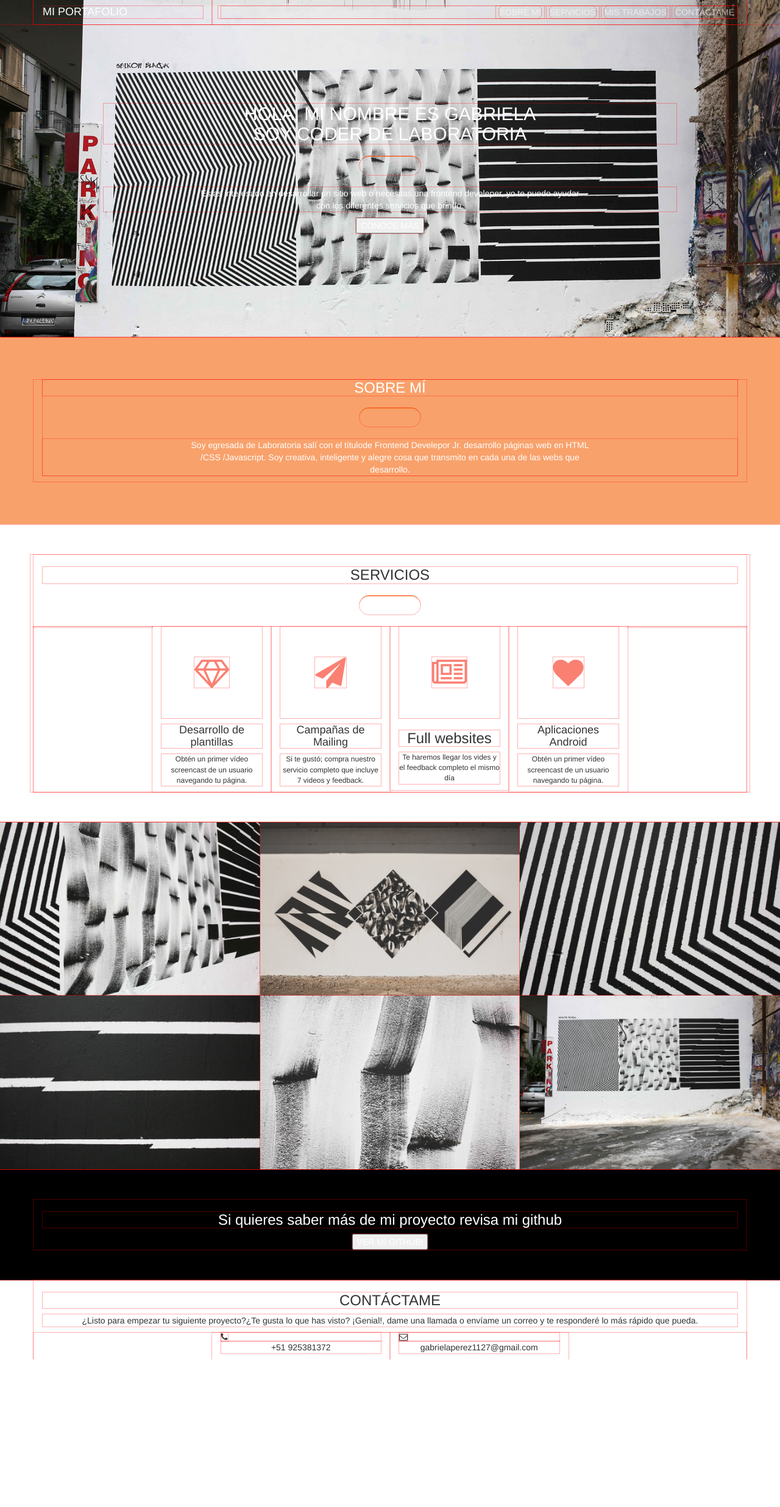
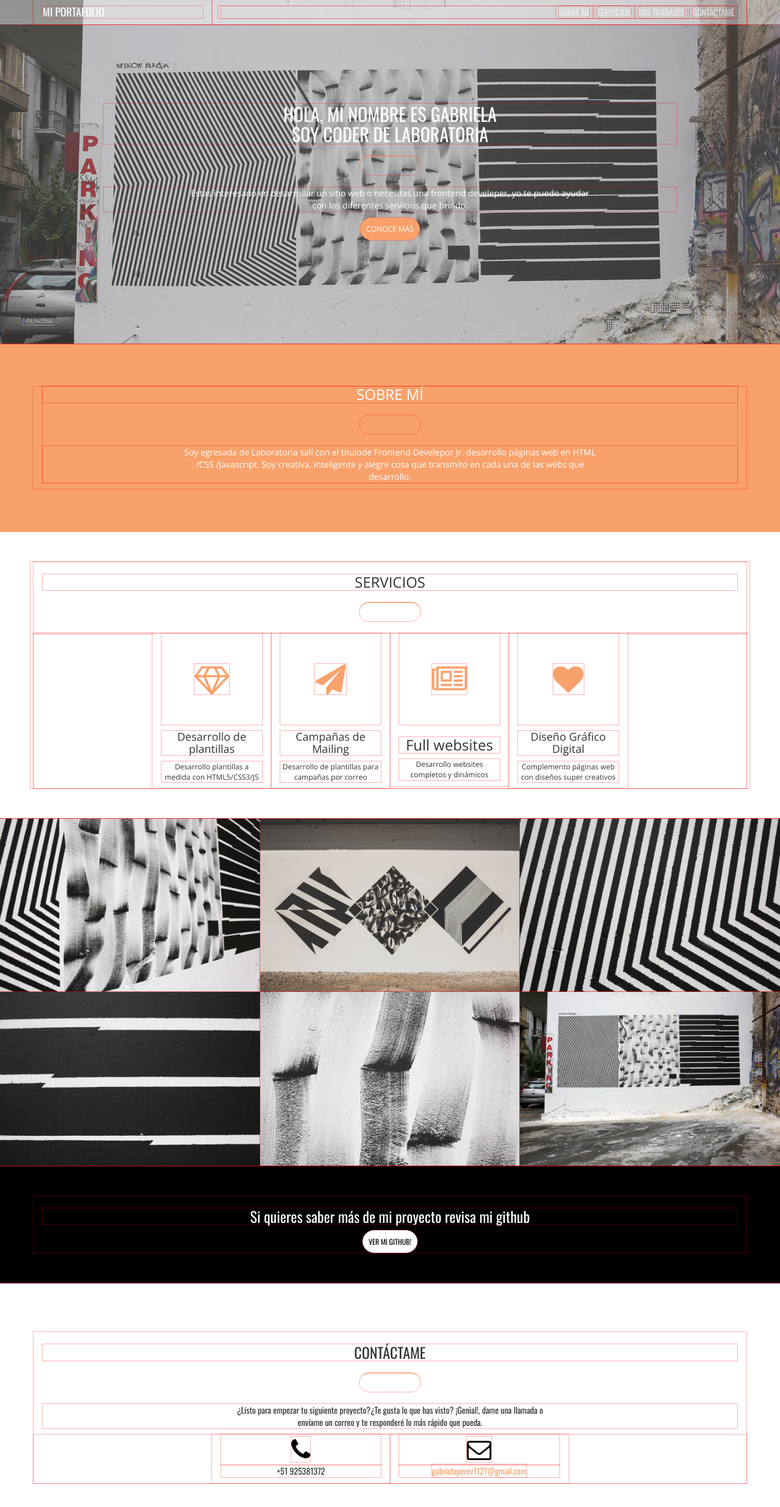
Before and after one commit to Gabriela-Chura/miportafolio, a plain HTML site: page index.html in a window 1280 px wide. Shown: the whole page at 61% size. Before the commit the page ends 2230 px from the top, so only its background shows below. Drawn offline with nearby package versions, Linux system fonts and the light colour scheme; files whose address does not match are found by name.

Commit message:
textos e imagenes

```diff
--- a/css/main.css
+++ b/css/main.css
@@ -11,11 +11,15 @@ body{
 
 .tti{
     margin: 0;
+    font-family: 'Oswald', sans-serif;
 }
 
 .tto{
     font-size: 18px;
+    font-family: 'Oswald', sans-serif;
+
 }
+
 
 /*---------------------------------HEADER---------------------*/
 
@@ -29,6 +33,8 @@ body{
     z-index: 1;
     position: fixed;
     width: 100%;
+    background-color: rgba(255, 255, 255, 0.42);
+    font-family: 'Oswald', sans-serif;
 }
 
 .fondo{
@@ -49,8 +55,20 @@ nav li a{
 nav li a:hover, nav li a:focus, nav li a:active{
 	text-decoration: none;
 	outline: none;
-    color: rgba(255, 255, 255, 0.53);
+    color: rgb(248, 161, 107);
 	font-weight: 600;
+    letter-spacing: 2px;
+
+}
+
+
+.boton1{
+    padding: 10px 10px;
+    background-color: rgb(248, 161, 107);
+    border-radius: 20px;
+    border: none;
+    font-size: 12px;
+
 
 }
 /*---------------------------------mainnav--------------------*/
@@ -91,6 +109,8 @@ nav li a:hover, nav li a:focus, nav li a:active{
 {
 	padding: 170px;
 	text-align: center;
+    background-color: rgba(129, 126, 126, 0.39);
+    font-family: 'Open Sans', sans-serif;
 }
 
 
@@ -98,7 +118,7 @@ hr.style18 {
   height: 30px;
     width: 100px;
   border-style: solid;
-  border-color: rgb(247, 99, 7);
+  border-color: rgb(248, 161, 107);
   border-width: 1px 0 0 0;
   border-radius: 20px;
 }
@@ -109,7 +129,7 @@ hr.style18:before {
     width: 100px;
   margin-top: -31px;
   border-style: solid;
-  border-color:rgb(248, 121, 41);
+  border-color:rgb(248, 161, 107);
   border-width: 0 0 1px 0;
   border-radius: 20px;
 }
@@ -120,6 +140,7 @@ hr.style18:before {
 	background: rgb(248, 161, 107);
 	padding: 70px 0;
     color: white;
+     font-family: 'Open Sans', sans-serif;
 }
 .header-banner h3
 {
@@ -132,6 +153,7 @@ hr.style18:before {
 
 .services {
     margin: 50px;
+     font-family: 'Open Sans', sans-serif;
 }
 .services p{
     font-size: 12px;
@@ -147,7 +169,7 @@ hr.style18:before {
 .icon-container i{
     line-height: 150px;
     font-size: 50px;
-    color: salmon;
+    color: rgb(248, 161, 107);
    }
 
 /*---------------------------------IMAGENES-------------------*/
@@ -157,20 +179,63 @@ hr.style18:before {
     margin: 0;
 }
 
+.Texto1{
+    background-color: rgba(234, 190, 130, 0.62);
+    width: 100%;
+    height: auto;
+    position: absolute;
+     font-family: 'Oswald', sans-serif;
+    font-size: 15px;
+    padding: 120px 0;
+    color: white;
+}
+
+
+
+
 /*---------------------------------GITHUB--------------------*/
 
 .github{
     background-color: black;
     color: white;
     text-align: center;
-    padding: 50px;
+    padding: 50px 0;
+    font-family: 'Oswald', sans-serif;
 }
 
+.boton2{
+    padding: 10px 10px;
+    background-color: white;
+    color: black;
+    border-radius: 20px;
+    border: none;
+    font-size: 12px;
 
 
+}
 
+/*---------------------------------FOOTER--------------------*/
 
+.icon-container2 {
 
+    margin: 0 auto;
+    text-align: center;
+      }
+
+.icon-container2 i{
+    line-height: 50px;
+    font-size: 40px;
+    color: black;
+   }
+
+.footer{
+    padding: 80px 0;
+    font-family: 'Oswald', sans-serif;
+}
+
+.pcolor a{
+    color: rgb(248, 161, 107);
+}
 
 
 /*-------------------------------QUERIES--------------------*/
@@ -193,12 +258,21 @@ hr.style18:before {
 
     .desktop-menu a {
 
-           font-size: 12px;
+           font-size: 10px;
     }
 
     .services {
     margin: 0;
 }
+.tto{
+    font-size: 14px;
+    color: rgb(248, 161, 107);
+}
+
+    .github{
+        margin: 0;
+    }
+
 
 }
 
@@ -227,7 +301,7 @@ hr.style18:before {
 
 }
     .desktop-menu, .tto{
-    color: salmon;
+    color: rgb(248, 161, 107);
     margin-top: 20px;
 
 }
@@ -237,4 +311,10 @@ hr.style18:before {
 
 }
 
+.Texto1{
+
+    padding: 100px 0;
+
 }
+
+}
--- a/index.html
+++ b/index.html
@@ -36,8 +36,8 @@
              <ul class=" desktop-menu list-inline text-right">
                <li><a href="#sobremi">SOBRE MÍ</a></li>
                <li><a href="#servicios">SERVICIOS</a></li>
-               <li><a href="#">MIS TRABAJOS</a></li>
-               <li><a href="">CONTÁCTAME</a></li>
+               <li><a href="#github">MIS TRABAJOS</a></li>
+               <li><a href="#contacto">CONTÁCTAME</a></li>
              </ul>
          </nav>
 
@@ -51,8 +51,8 @@
            <ul class="mobile-menu text-right">
                <li><a href="#sobremi">SOBRE MÍ</a></li>
                <li><a href="#servicios">SERVICIOS</a></li>
-               <li><a href="#">MIS TRABAJOS</a></li>
-               <li><a href="">CONTÁCTAME</a></li>
+               <li><a href="#github">MIS TRABAJOS</a></li>
+               <li><a href="#contacto">CONTÁCTAME</a></li>
              </ul>
              </div>
             </nav>
@@ -64,7 +64,7 @@
            <h2 class="tti">HOLA, MI NOMBRE ES GABRIELA <br> SOY CODER DE LABORATORIA</h2>
            <hr class="style18">
            <p class="text-center">Estas interesado en desarrollar un sitio web o necesitas una frontend develeper, yo te puedo ayudar <br class="hidden-xs"> con los diferentes servicios que brindo. </p>
-           <button>CONOCE MÁS</button>
+           <button class="boton1">CONOCE MÁS</button>
        </div>
 
 
@@ -97,7 +97,7 @@
                <i class="icon-diamond"></i>
                </div>
                <h4 class="text-center">Desarrollo de plantillas</h4>
-               <p class="text-center">Obtén un primer vídeo screencast de un usuario navegando tu página.</p>
+               <p class="text-center">Desarrollo plantillas a medida con HTML5/CSS3/JS </p>
                </div>
 
             <div class="col-md-2">
@@ -105,22 +105,22 @@
                  <i class="icon-paper-plane"></i>
                 </div>
                 <h4 class="text-center">Campañas de Mailing</h4>
-               <p class="text-center">Si te gustó; compra nuestro servicio completo que incluye 7 videos y feedback. </p>
+               <p class="text-center">Desarrollo de plantillas para campañas por correo </p>
             </div>
             <div class="col-md-2">
                <div class="icon-container">
                 <i class="icon-newspaper-o"></i>
                 </div>
                 <h3 class="text-center">Full websites</h3>
-               <p class="text-center">Te haremos llegar los vides y el feedback completo el mismo día</p>
+               <p class="text-center">Desarrollo websites completos y dinámicos</p>
             </div>
 
             <div class="col-md-2">
               <div class="icon-container">
                <i class="icon-heart"></i>
                </div>
-               <h4 class="text-center">Aplicaciones Android</h4>
-               <p class="text-center">Obtén un primer vídeo screencast de un usuario navegando tu página.</p>
+               <h4 class="text-center">Diseño Gráfico Digital</h4>
+               <p class="text-center">Complemento páginas web con diseños super creativos</p>
                </div>
 
                 <div class="col-md-2">
@@ -131,7 +131,7 @@
 
      </section>
 <!----------------------------------------IMAGENES---------------->
-     <section>
+     <section id="github">
          <div class="container-fluid">
              <div class="row">
                 <div class="col-md-4 img-responsive contenido">
@@ -141,7 +141,8 @@
                     <img src="images/2.jpg" alt="" width="100%;">
                 </div>
                 <div class="col-md-4 img-responsive  contenido">
-                    <img src="images/3.jpg" alt="" width="100%;">
+                    <div class="Texto1 visible-xs"> <p class="text-center">CATEGORÍA <br> Nombre del proyecto</p></div>
+                    <div class="images"> <img src="images/3.jpg" alt="" width="100%;"></div>
                 </div>
              </div>
               <div class="row">
@@ -152,25 +153,28 @@
                     <img src="images/5.jpg" alt="" width="100%;">
                 </div>
                 <div class="col-md-4 img-responsive  contenido">
-                    <img src="images/header.jpg" alt="" width="100%;">
+                    <div class="Texto1 visible-xs"> <p class="text-center">CATEGORÍA <br> Nombre del proyecto</p></div>
+                    <div class="images"> <img src="images/header.jpg" alt="" width="100%;"></div>
+
                 </div>
              </div>
          </div>
      </section>
 <!----------------------------------------GITHUB---------------->
-     <section class="github">
+     <section class="github" >
         <div class="container">
-         <h3 class="text-center">Si quieres saber más de mi proyecto revisa mi github</h3>
-         <button>VER MI GITHUB!</button>
+         <h3 >Si quieres saber más de mi proyecto revisa mi github</h3>
+         <button class="boton2">VER MI GITHUB!</button>
          </div>
      </section>
 
 <!----------------------------------FOOTER---------------->
 
-     <section>
+     <section class="footer" id="contacto">
         <div class="container">
           <h3 class="text-center">CONTÁCTAME</h3>
-          <p class="text-center">¿Listo para empezar tu siguiente proyecto?¿Te gusta lo que has visto? ¡Genial!, dame una llamada o envíame un correo y te responderé lo más rápido que pueda. </p>
+          <hr class="style18">
+          <p class="text-center">¿Listo para empezar tu siguiente proyecto?¿Te gusta lo que has visto? ¡Genial!, dame una llamada o <br class="hidden-xs"> envíame un correo y te responderé lo más rápido que pueda. </p>
            <div class="row">
 
                 <div class="col-md-3 col-md-offset-3">
@@ -185,7 +189,7 @@
                      <div class="icon-container2">
                <i class="icon-envelope-o"></i>
                </div>
-               <p class="text-center">gabrielaperez1127@gmail.com</p>
+               <p class="text-center pcolor"> <a href="">gabrielaperez1127@gmail.com</a></p>
                  </div>
            </div>
 
```
